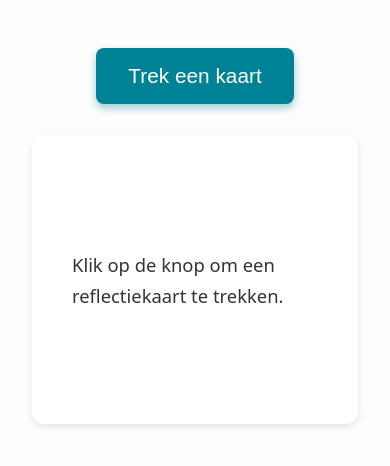
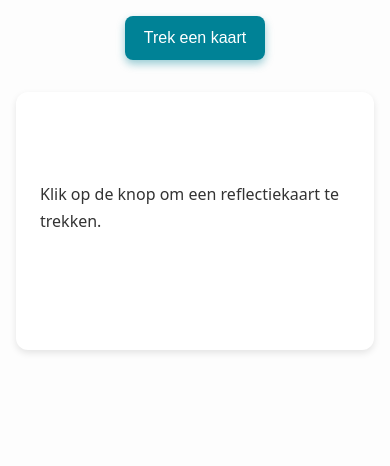
Before and after one commit to Niels274/Relatiekaartenset1, a plain HTML site: page Mooi-weer.html in a window 390 px wide. Drawn offline with Linux system fonts and the light colour scheme.

Commit message:
Update Stijl.css

```diff
--- a/Stijl.css
+++ b/Stijl.css
@@ -81,3 +81,28 @@ h3 {
   font-size: 0.95rem;
   font-weight: 500;
 }
+
+@media screen and (max-width: 768px) {
+  body {
+    padding: 1rem;
+    margin: 0 auto;
+    max-width: 95%;
+  }
+
+  #kaart {
+    padding: 1.2rem 1.5rem;
+    font-size: 1rem;
+  }
+
+  button {
+    font-size: 1rem;
+    padding: 0.8rem 1.2rem;
+  }
+}
+
+@media screen and (min-width: 1200px) {
+  #kaart {
+    font-size: 1.2rem;
+    padding: 2.5rem 3rem;
+  }
+}
```
